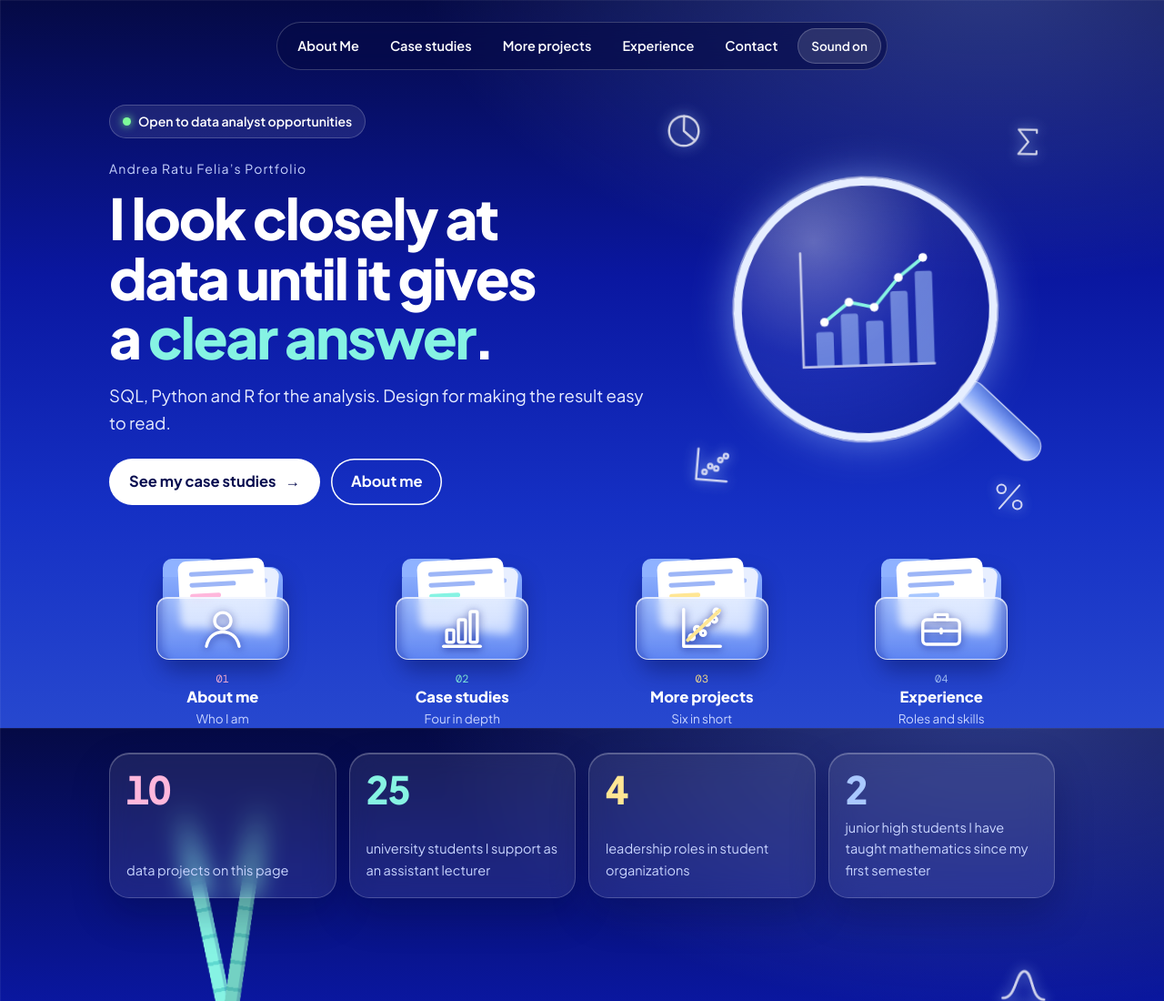
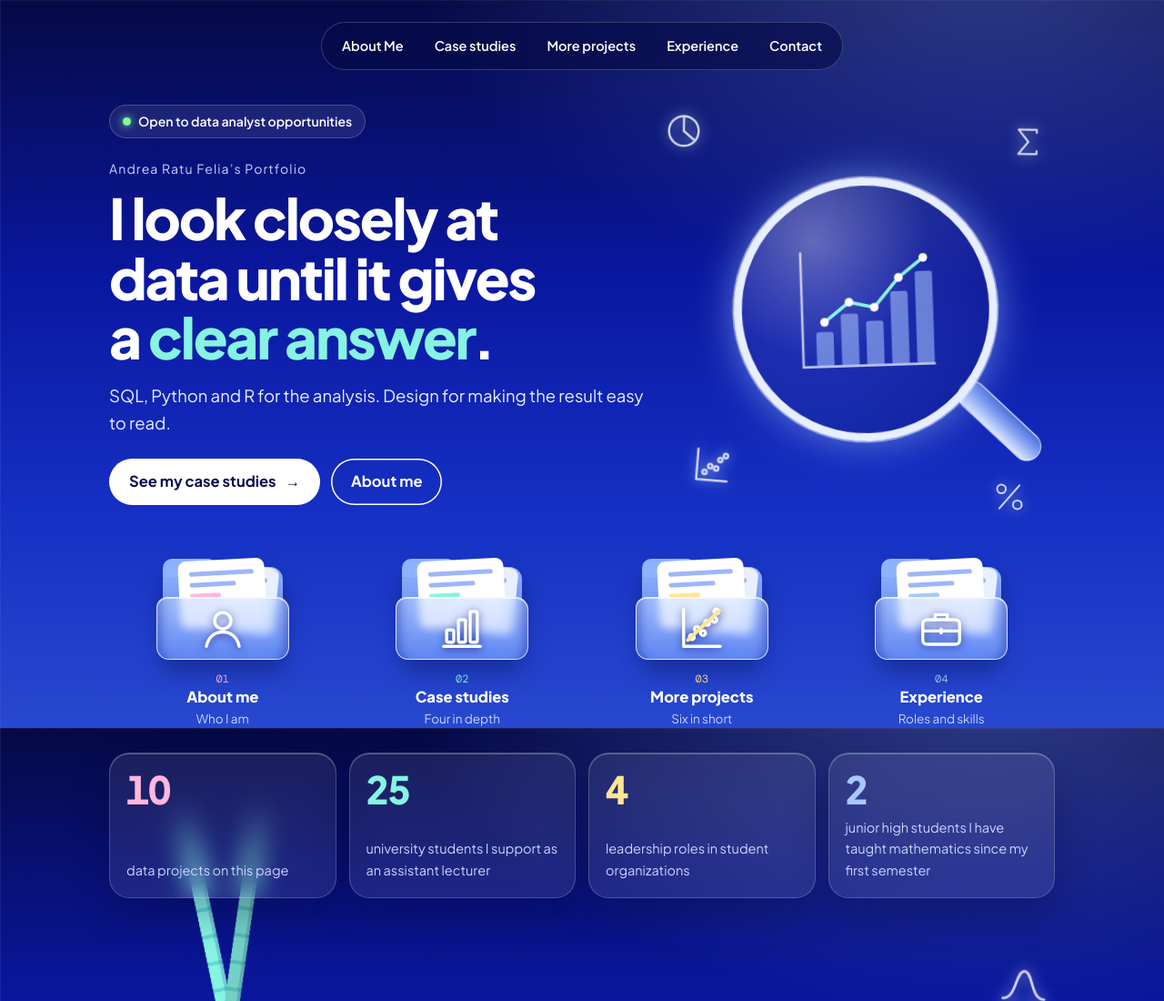
Before and after one commit to andreafelia/andreafelia.github.io, a plain HTML site: page index.html in a window 1280 px wide. Shown: the top 1100 px of the page at 91% size. Drawn offline with nearby package versions, Linux system fonts and the light colour scheme.

Commit message:
Remove sound toggle

```diff
--- a/index.html
+++ b/index.html
@@ -405,7 +405,7 @@ body { overflow-x: clip; }
   <a href="#more">More projects</a>
   <a href="#experience">Experience</a>
   <a href="#contact">Contact</a>
-<button id="snd" type="button" aria-pressed="true" title="Sound effects">Sound on</button></nav></div>
+</nav></div>
 
 <div class="wrap">
   <header class="hero" id="top">
@@ -1094,14 +1094,11 @@ LIMIT 15;</code></pre>
 })();
 </script>
 <script>
-/* small synthesized sound effects (Web Audio, no files). Toggle in the top bar. */
+/* small synthesized sound effects (Web Audio, no files) */
 (function () {
-  var AC = window.AudioContext || window.webkitAudioContext, btn = document.getElementById('snd');
-  if (!AC || !btn) { if (btn) btn.hidden = true; return; }
+  var AC = window.AudioContext || window.webkitAudioContext;
+  if (!AC) return;
   var ctx = null, on = true;
-  try { if (localStorage.getItem('snd') === 'off') on = false; } catch (e) {}
-  function label() { btn.setAttribute('aria-pressed', on ? 'true' : 'false'); btn.textContent = on ? 'Sound on' : 'Sound off'; }
-  label();
   function play(f0, f1, dur, type, vol, delay) {
     var t = ctx.currentTime + 0.02 + (delay || 0), o = ctx.createOscillator(), g = ctx.createGain(), v = Math.min(0.5, (vol || 0.05) * 4);
     o.type = type || 'sine'; o.frequency.setValueAtTime(f0, t); if (f1) o.frequency.linearRampToValueAtTime(f1, t + dur);
@@ -1128,9 +1125,8 @@ LIMIT 15;</code></pre>
     near:   function () { tone(523, 0, 0.18, 'sine', 0.05); tone(659, 0, 0.24, 'sine', 0.05, 0.11); },
     miss:   function () { tone(392, 0, 0.18, 'sine', 0.045); tone(311, 0, 0.26, 'sine', 0.045, 0.12); }
   };
-  btn.addEventListener('click', function () { on = !on; label(); try { localStorage.setItem('snd', on ? 'on' : 'off'); } catch (e) {} if (on) S.near(); });
   document.addEventListener('click', function (e) {
-    var t = e.target; if (!t.closest || t.closest('#snd')) return;
+    var t = e.target; if (!t.closest) return;
     if (t.closest('#gbtn')) { setTimeout(function () {
         var r = (document.getElementById('gres') || {}).textContent || '';
         if (/^Spot on/.test(r)) S.win(); else if (/^Close|^Not bad/.test(r)) S.near(); else if (/^Surprise/.test(r)) S.miss(); else S.soft();
```
